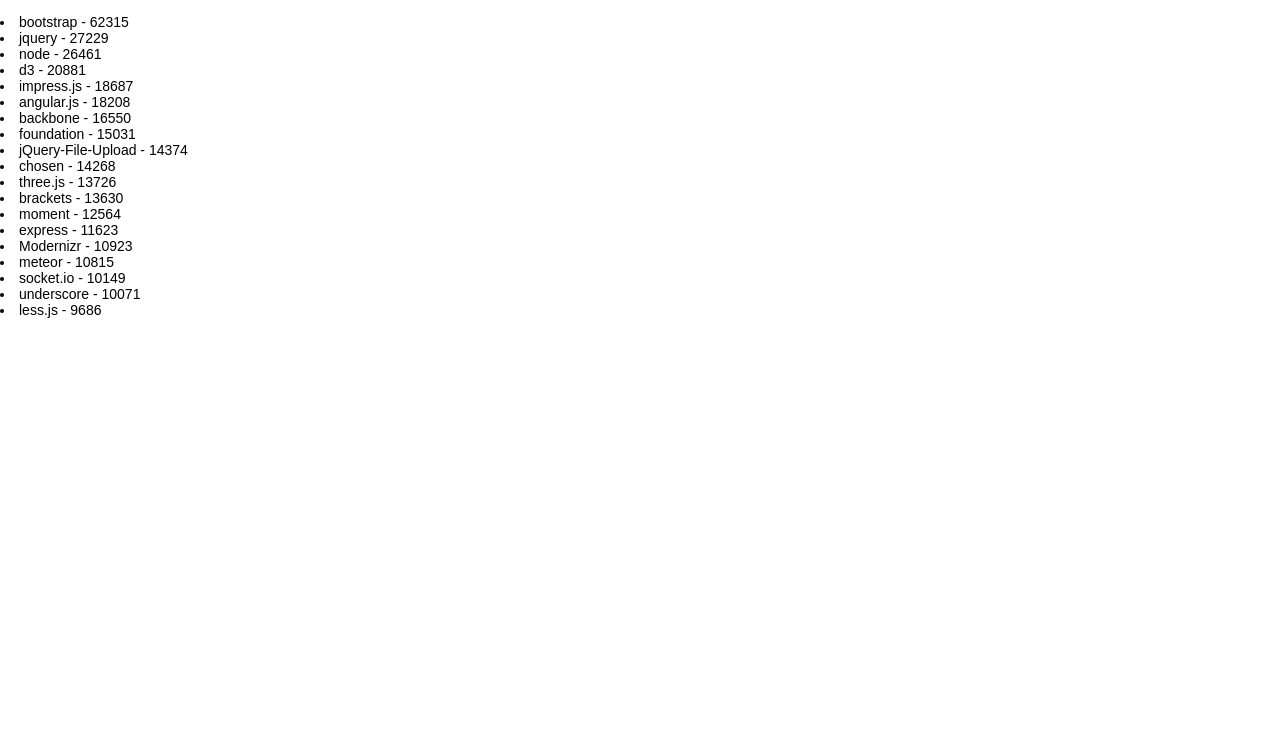
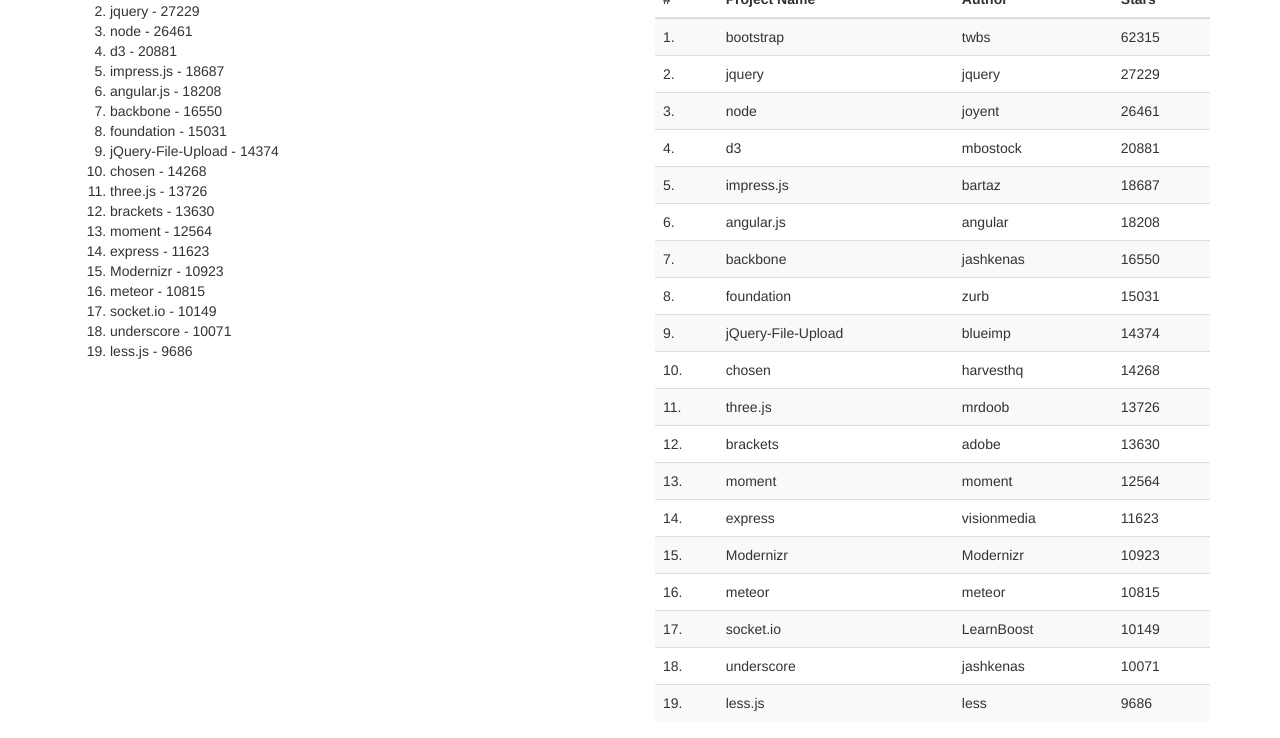
Before and after one commit to ShavitCohen/d3-hands-on-workshop, a website: page app/index.html in a window 1280 px wide. Shown: the part 430-1168 px from the top of the page. Before the commit the page ends 800 px from the top, so only its background shows below. Drawn offline with nearby package versions, Linux system fonts and the light colour scheme; files that its build step writes are made by us from their sources.

Commit message:
creating table

```diff
--- a/app/index.html
+++ b/app/index.html
@@ -21,7 +21,7 @@
 <p class="browsehappy">You are using an <strong>outdated</strong> browser. Please <a href="http://browsehappy.com/">upgrade your browser</a> to improve your experience.</p>
 <![endif]-->
 
-<div id="container">
+<div class="container">
 
   <header class="jumbotron">
     <h1>Most Popular Javascript Projects 2014</h1>
--- a/app/scripts/main.js
+++ b/app/scripts/main.js
@@ -9,15 +9,38 @@
   })
 
   function drawList(data){
-      var ul = d3.select("#RegularList").append("ul");
-      var li = ul.select("li")
-          .data(data.children)
+      d3.selectAll("#RegularList").append("ol")
+        .selectAll("li")
+        .data(data.children)
           .enter()
-          .append("li");
-      li.text(function(d){return d.name + " - " + d.stargazers_count;})
+          .append("li")
+          .text(function(d){return d.name + " - " + d.stargazers_count;});
+
   }
 
   function drawTable(data){
+      var table = d3.selectAll("#RegularTable")
+          .append("table")
+          .classed({"table":true, "table-striped":true});
+      var thTr = table.append("thead").
+          append("tr");
+
+      thTr.append("th").text("#");
+      thTr.append("th").text("Project Name");
+      thTr.append("th").text("Author");
+      thTr.append("th").text("Stars");
+
+      var tdTr = table.append("tbody")
+          .selectAll("tr.data")
+          .data(data.children)
+          .enter()
+          .append("tr")
+          .classed({"data":true});
+
+      tdTr.append("td").text(function(d,i){return (i+1) + "."});
+      tdTr.append("td").text(function(d){return d.name});
+      tdTr.append("td").text(function(d){return d.user});
+      tdTr.append("td").text(function(d){return d.stargazers_count});
   }
 
   function drawPie(data){
--- a/app/styles/main.css
+++ b/app/styles/main.css
@@ -1,8 +1,3 @@
 html{
-    font-size:14px;
+
 }
-/* Space out content a bit */
-body {
-  padding-top: 20px;
-  padding-bottom: 20px;
-}
```
